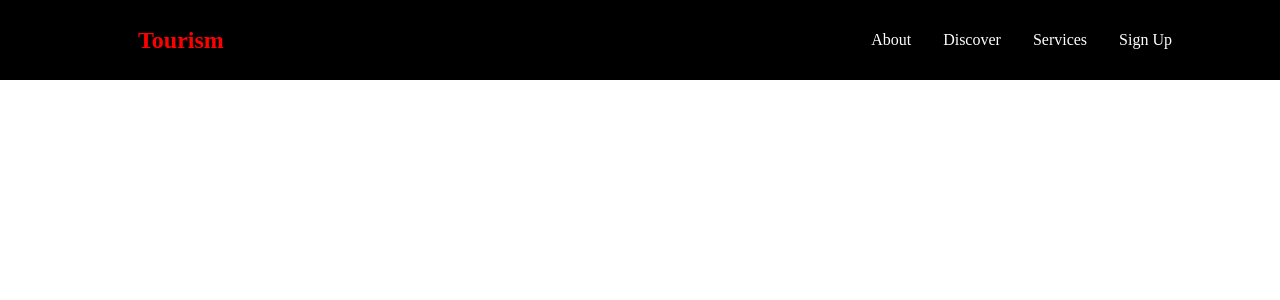
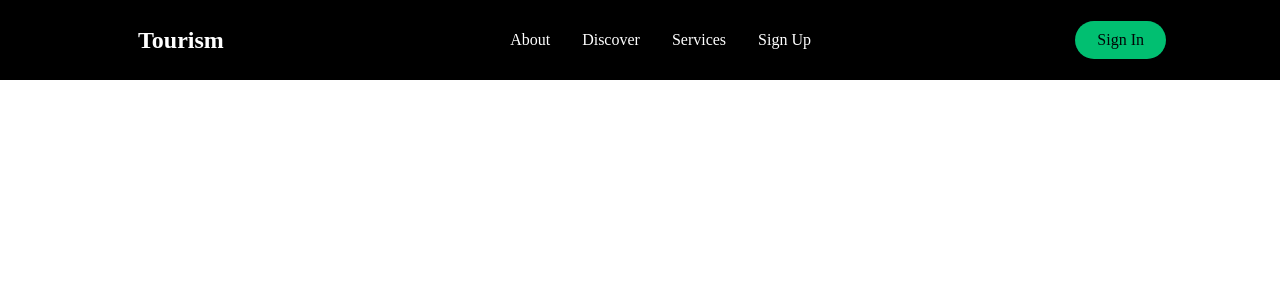
Before and after one commit to jorgediazok/react-frontseries-website1, a React (Create React App) app: page / in a window 1280 px wide. Shown: the top 300 px of the page. Built offline with nearby package versions, Linux system fonts and the light colour scheme; a web font is replaced by a local one.

Commit message:
added more icons

```diff
--- a/src/components/Navbar/Navbar.js
+++ b/src/components/Navbar/Navbar.js
@@ -1,5 +1,5 @@
 import React from 'react';
-import { FaBars } from 'react-icons/fa/index';
+import { FaBars } from 'react-icons/fa';
 import {
   Nav,
   NavbarContainer,
@@ -8,6 +8,8 @@ import {
   NavMenu,
   NavItem,
   NavLinks,
+  NavBtn,
+  NavBtnLink,
 } from './NavbarElements';
 
 const Navbar = () => {
@@ -33,6 +35,9 @@ const Navbar = () => {
               <NavLinks to="signup">Sign Up</NavLinks>
             </NavItem>
           </NavMenu>
+          <NavBtn>
+            <NavBtnLink to="signin">Sign In</NavBtnLink>
+          </NavBtn>
         </NavbarContainer>
       </Nav>
     </>
--- a/src/components/Navbar/NavbarElements.js
+++ b/src/components/Navbar/NavbarElements.js
@@ -30,8 +30,8 @@ export const NavbarContainer = styled.div`
 `;
 
 export const NavLogo = styled(LinkR)`
-  color: red;
   justify-self: flex-start;
+  color: #fff;
   cursor: pointer;
   font-size: 1.5rem;
   display: flex;
@@ -72,7 +72,7 @@ export const NavItem = styled.li`
   height: 80px;
 `;
 
-export const NavLinks = styled.div`
+export const NavLinks = styled(LinkS)`
   color: #fff;
   display: flex;
   align-items: center;
@@ -85,3 +85,32 @@ export const NavLinks = styled.div`
     border-bottom: 3px solid #01bf71;
   }
 `;
+
+export const NavBtn = styled.nav`
+  display: flex;
+  align-items: center;
+
+  @media screen and (max-width: 768px) {
+    display: none;
+  }
+`;
+
+export const NavBtnLink = styled(LinkR)`
+  border-radius: 50px;
+  background: #01bf71;
+  white-space: nowrap;
+  padding: 10px 22px;
+  color: #010606;
+  font-size: 16px;
+  outline: none;
+  border: none;
+  cursor: pointer;
+  transition: all 0.2s ease-in-out;
+  text-decoration: none;
+
+  &:hover {
+    transition: all 0.2s ease-in-out;
+    background: #fff;
+    color: #010606;
+  }
+`;
```
